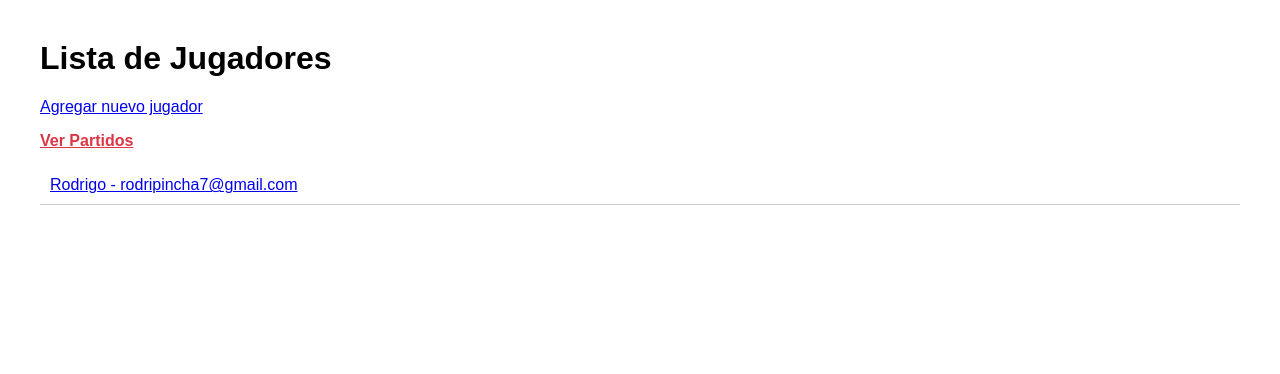
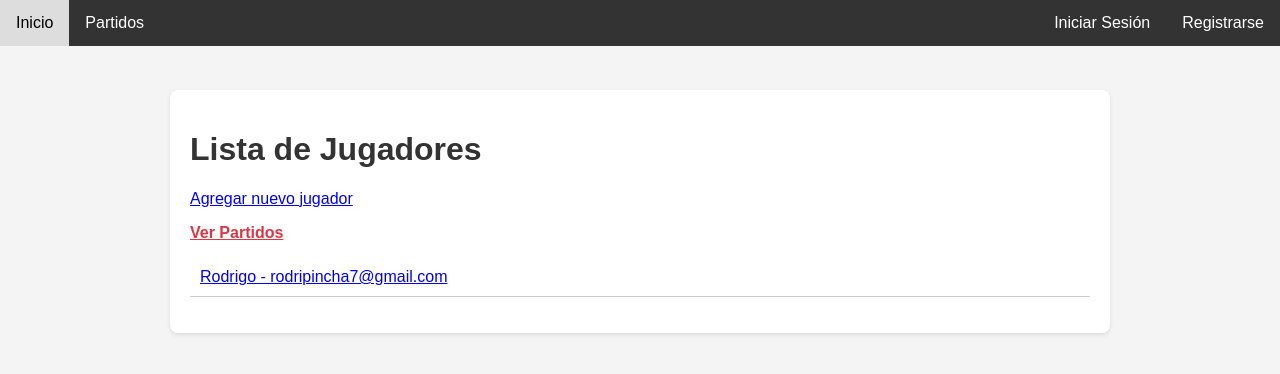
Before and after one commit to Rodriloon/Futbol5-Organizacion, a Flask app: page / in a window 1280 px wide. Shown: the top 374 px of the page. Run offline with Flask 3, Linux system fonts and the light colour scheme; data comes from the database, SQL or seed files in the repository.

Commit message:
arregle el registro, hice la pagina un poco mas linda

```diff
--- /dev/null
+++ b/Templates/base.html
@@ -0,0 +1,54 @@
+<!DOCTYPE html>
+<html lang="es">
+<head>
+    <meta charset="UTF-8">
+    <meta name="viewport" content="width=device-width, initial-scale=1.0">
+    <!-- El título se cargará dinámicamente desde otras plantillas -->
+    <title>{% block title %}Organizador de Fútbol{% endblock %}</title>
+    <style>
+        body { font-family: Arial, sans-serif; margin: 0; padding-top: 70px; background-color: #f4f4f4; }
+        .navbar { background-color: #333; overflow: hidden; position: fixed; top: 0; width: 100%; z-index: 1000; }
+        .navbar a { float: left; display: block; color: white; text-align: center; padding: 14px 16px; text-decoration: none; }
+        .navbar a:hover { background-color: #ddd; color: black; }
+        .navbar-right { float: right; }
+        .container { max-width: 900px; margin: 20px auto; padding: 20px; background-color: white; border-radius: 8px; box-shadow: 0 2px 4px rgba(0,0,0,0.1); }
+        .alert { padding: 15px; margin-bottom: 20px; border: 1px solid transparent; border-radius: 4px; }
+        .alert-success { color: #155724; background-color: #d4edda; border-color: #c3e6cb; }
+        .alert-warning { color: #856404; background-color: #fff3cd; border-color: #ffeeba; }
+        .alert-danger { color: #721c24; background-color: #f8d7da; border-color: #f5c6cb; }
+        h1, h2 { color: #333; }
+    </style>
+</head>
+<body>
+
+<div class="navbar">
+    <a href="{{ url_for('inicio') }}">Inicio</a>
+    <a href="{{ url_for('listar_partidos') }}">Partidos</a>
+
+    <div class="navbar-right">
+        {% if current_user.is_authenticated %}
+            <a href="{{ url_for('perfil_jugador', jugador_id=current_user.id) }}">Hola, {{ current_user.nombre }}</a>
+            <a href="{{ url_for('logout') }}">Cerrar Sesión</a>
+        {% else %}
+            <a href="{{ url_for('login') }}">Iniciar Sesión</a>
+            <a href="{{ url_for('registrar') }}">Registrarse</a>
+        {% endif %}
+    </div>
+</div>
+
+<div class="container">
+    <!-- Bloque para mostrar mensajes flash -->
+    {% with messages = get_flashed_messages(with_categories=true) %}
+        {% if messages %}
+            {% for category, message in messages %}
+                <div class="alert alert-{{ category }}">{{ message }}</div>
+            {% endfor %}
+        {% endif %}
+    {% endwith %}
+
+    <!-- El contenido específico de cada página se insertará aquí -->
+    {% block content %}{% endblock %}
+</div>
+
+</body>
+</html>
--- a/Templates/inicio.html
+++ b/Templates/inicio.html
@@ -20,6 +20,11 @@
     </style>
 </head>
 <body>
+    {% extends "base.html" %}
+
+    {% block title %}Inicio{% endblock %}
+
+    {% block content %}
         <h1>Lista de Jugadores</h1>
         <p><a href="{{ url_for('agregar_jugador') }}">Agregar nuevo jugador</a></p>
         <p><a href="{{ url_for('listar_partidos') }}" style="font-weight: bold; color: #dc3545;">Ver Partidos</a></p>
@@ -34,5 +39,6 @@
                 <li>No hay jugadores registrados.</li>
             {% endfor %}
         </ul>
+    {% endblock %}
 </body>
 </html>
--- a/Templates/login.html
+++ b/Templates/login.html
@@ -2,10 +2,11 @@
 <html lang="es">
 <head>
     <meta charset="UTF-8">
-    <title>Iniciar Sesión</title>
+    <title>{% block title %}Iniciar Sesión{% endblock %}</title>
     <!-- (Puedes copiar los estilos de otros html) -->
 </head>
 <body>
+    {% block content %}
     <h1>Iniciar Sesión</h1>
     <!-- Bloque para mostrar mensajes flash -->
     {% with messages = get_flashed_messages(with_categories=true) %}
@@ -24,5 +25,6 @@
         <input type="submit" value="Iniciar Sesión">
     </form>
     <p>¿No tienes una cuenta? <a href="{{ url_for('registrar') }}">Regístrate</a></p>
+    {% endblock %}
 </body>
 </html>
--- a/Templates/register.html
+++ b/Templates/registrar.html
@@ -6,6 +6,11 @@
     <!-- (Puedes copiar los estilos de otros html) -->
 </head>
 <body>
+{% extends "base.html" %}
+
+{% block title %}Registrarse{% endblock %}
+
+{% block content %}
     <h1>Crear una cuenta</h1>
     <form method="POST" action="{{ url_for('registrar') }}">
         <label for="nombre">Nombre:</label>
@@ -17,5 +22,6 @@
         <input type="submit" value="Registrarse">
     </form>
     <p>¿Ya tienes una cuenta? <a href="{{ url_for('login') }}">Inicia sesión</a></p>
+{% endblock %}
 </body>
 </html>
```
Lines whose indentation alone changed are shown as unchanged.
